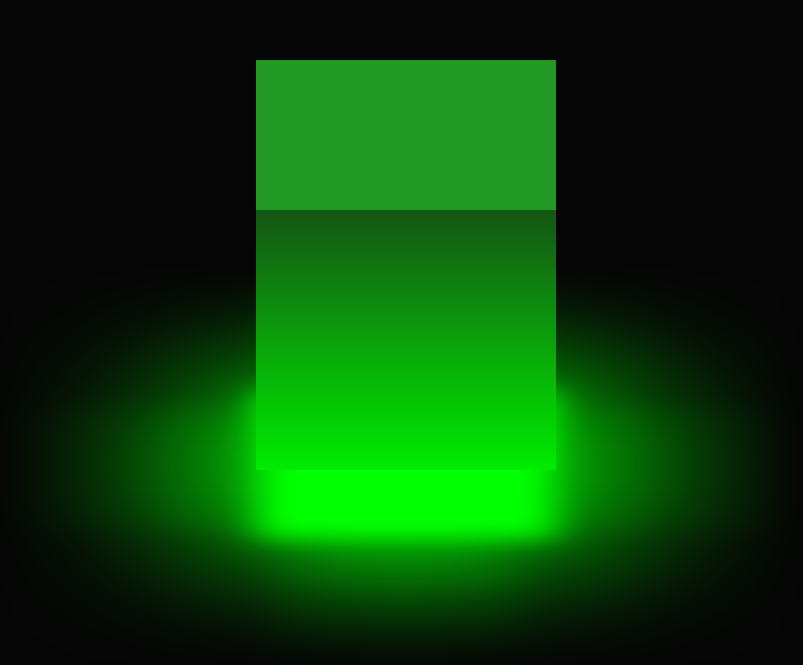
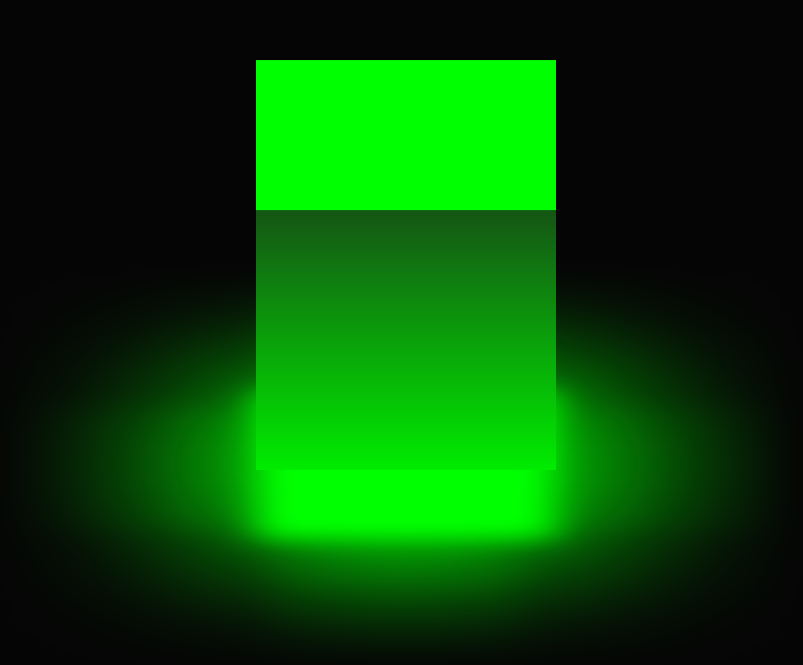
Before and after one commit to Weebdora/weebdora.github.io, a plain HTML site: page cube.html in a window 1280 px wide. Shown: the part 135-800 px from the top of the page, without its empty margins (234-1037 px from the left). Drawn offline with Linux system fonts and the light colour scheme.

Commit message:
Update cube.html

```diff
--- a/cube.html
+++ b/cube.html
@@ -64,7 +64,7 @@ body
     left: 0;
     width: 300px;
     height: 300px;
-    background: #292;
+    background: #00ff00;
     transform: rotateX(90deg) translateZ(150px); /* Experiment with these values and see what happens*/
 }
 .top::before
```
